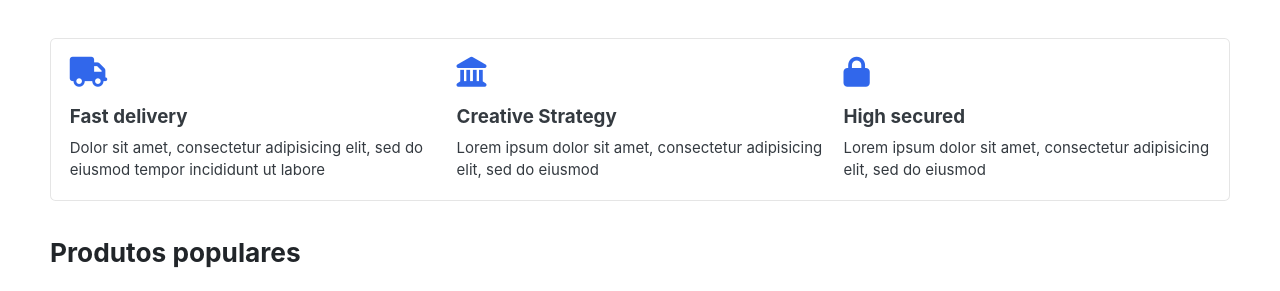
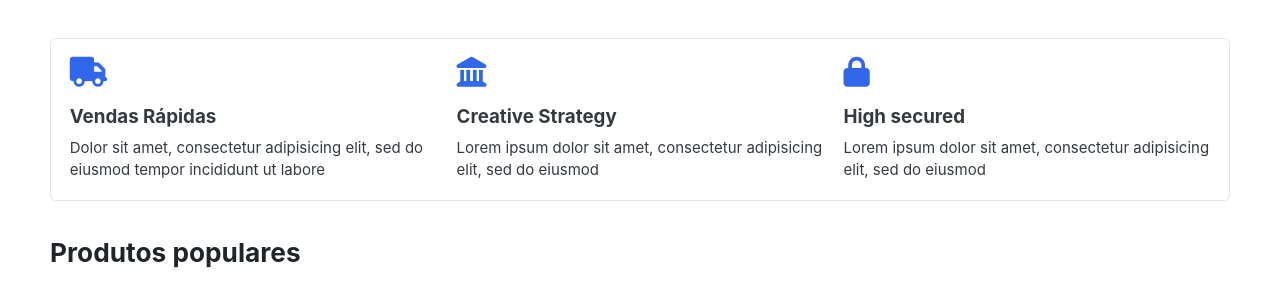
Before and after one commit to WillCh3/Estudos-ecommerce-Flask, a Flask app: page / in a window 1280 px wide. Shown: the part 450-741 px from the top of the page. Run offline with Flask 2, Linux system fonts and the light colour scheme; some libraries are stand-ins or nearby versions; some web fonts are replaced.

Commit message:
Commiti Alteração - Alterei Vendas rapidas no index

```diff
--- a/app/general/templates/general/index.html
+++ b/app/general/templates/general/index.html
@@ -24,7 +24,7 @@
     <figure class="item-feature">
       <span class="text-primary"><i class="fa fa-2x fa-truck"></i></span>
       <figcaption class="pt-3">
-        <h5 class="title">Fast delivery</h5>
+        <h5 class="title">Vendas Rápidas</h5>
         <p>Dolor sit amet, consectetur adipisicing elit, sed do eiusmod
         tempor incididunt ut labore </p>
       </figcaption>
```
